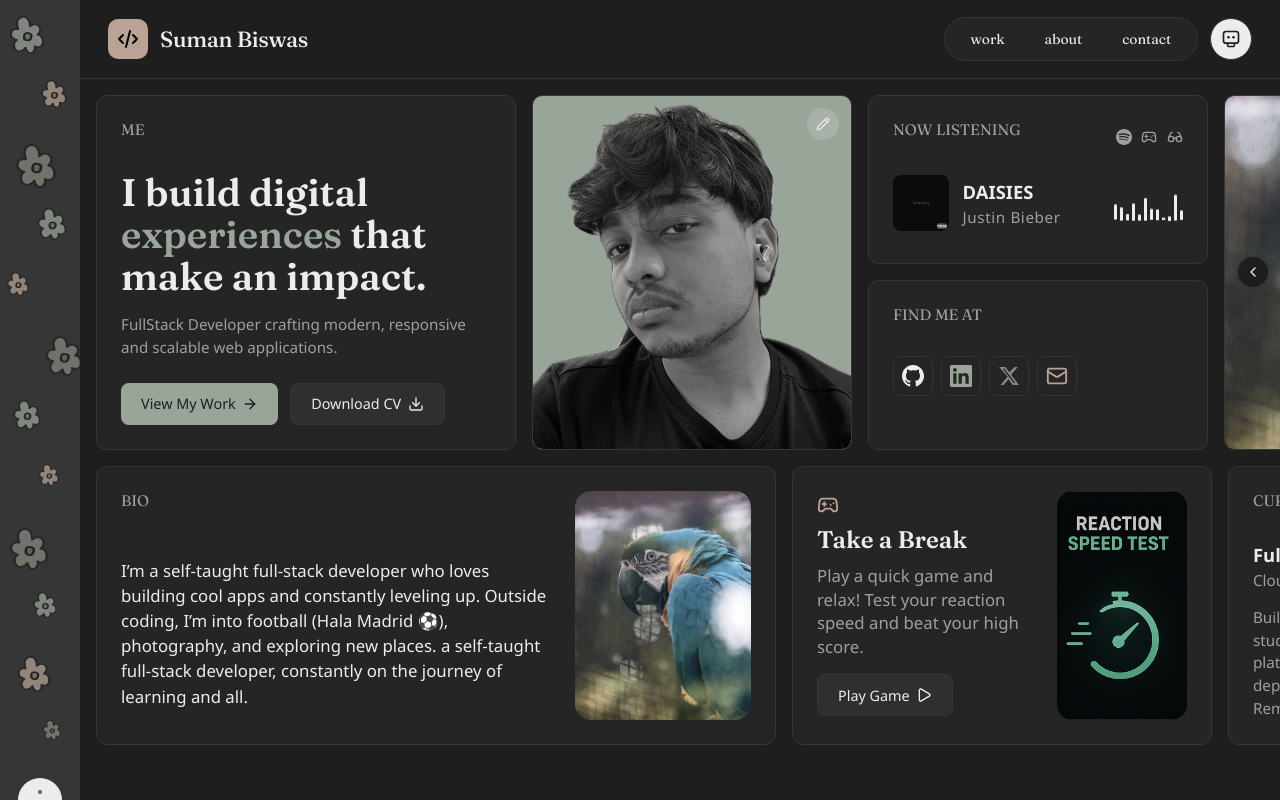
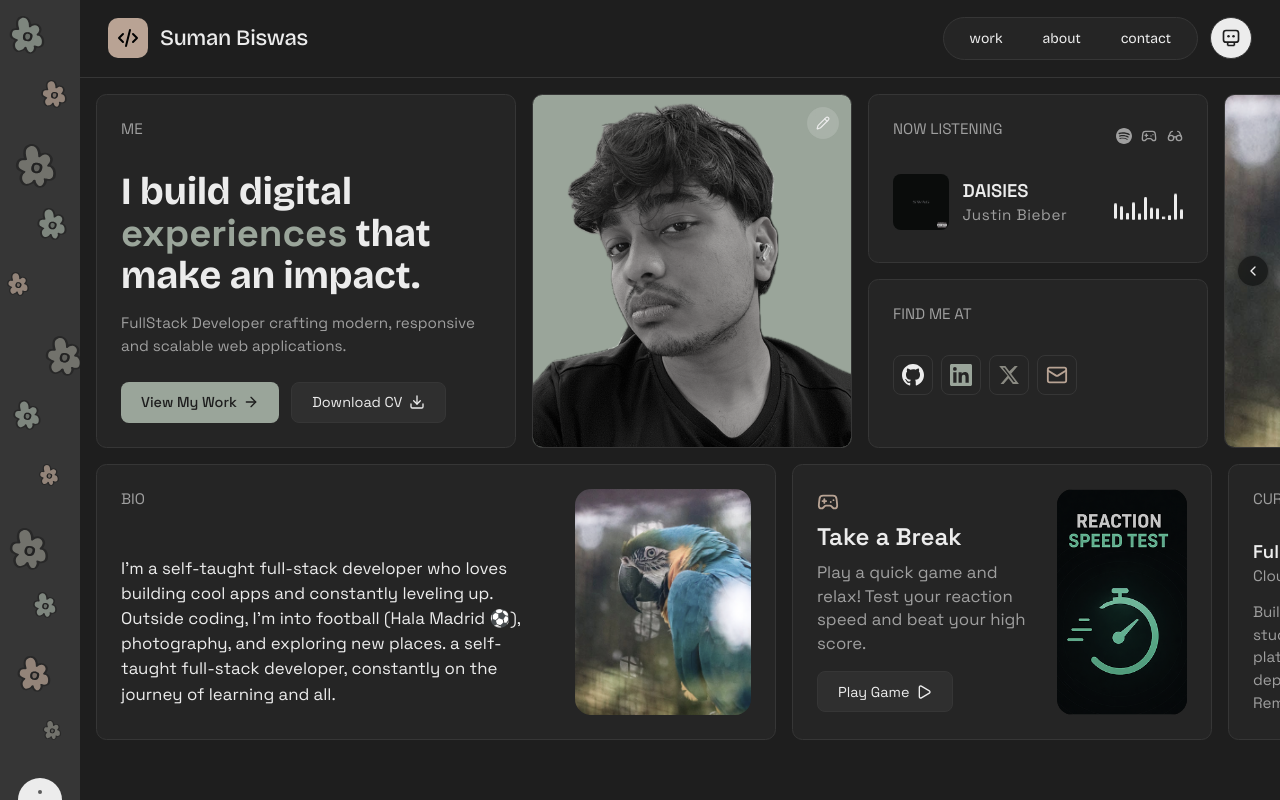
Before and after one commit to sumanbiswas7/sumanbiswas, a Next.js app: page / in a window 1280 px wide. Built offline with nearby package versions, Linux system fonts and the light colour scheme.

Commit message:
feat: more fonts for header and btns

```diff
--- a/src/components/BentoGrid/BentoGrid.module.scss
+++ b/src/components/BentoGrid/BentoGrid.module.scss
@@ -50,7 +50,7 @@
 }
 
 .headline {
-  font-family: $font-fraunces;
+  font-family: $font-display;
   font-size: $font-size-display;
   font-weight: 700;
   line-height: 1.1;
--- a/src/components/Navbar/Navbar.module.scss
+++ b/src/components/Navbar/Navbar.module.scss
@@ -47,7 +47,7 @@
 }
 
 .name {
-  font-family: $font-fraunces;
+  font-family: $font-display;
   font-size: 1.375rem;
   font-weight: 500;
   color: $color-text-primary;
@@ -55,7 +55,7 @@
 }
 
 .role {
-  font-family: $font-fraunces;
+  font-family: $font-display;
   font-size: 0.75rem;
   color: $color-text-secondary;
   font-weight: 300;
@@ -71,7 +71,7 @@
   padding: 0.375rem 0.5rem;
 
   a {
-    font-family: $font-fraunces;
+    font-family: $font-display;
     font-size: 0.875rem;
     font-weight: 400;
     color: $color-text-primary;
--- a/src/styles/_variables.scss
+++ b/src/styles/_variables.scss
@@ -10,7 +10,15 @@ $color-background-secondary: #2f2f2f;
 $color-text-primary: #ececec;
 $color-text-secondary: #9f9f9f;
 
-$font-fraunces: "Fraunces", serif;
+// Available fonts — swap $font-body / $font-display to try each
+$font-fraunces:           "Fraunces", serif;
+$font-bricolage:          "Bricolage Grotesque", sans-serif;
+$font-space-grotesk:      "Space Grotesk", sans-serif;
+$font-dm-serif:           "DM Serif Display", serif;
+$font-instrument:         "Instrument Serif", serif;
+
+$font-body:    $font-space-grotesk;
+$font-display: $font-bricolage;
 
 $font-size-sm: 0.8rem; // labels, badges, sparks
 $font-size-base: 0.95rem; // body text, captions
--- a/src/styles/globals.scss
+++ b/src/styles/globals.scss
@@ -1,6 +1,6 @@
 @use "variables" as *;
 
-@import url("https://fonts.googleapis.com/css2?family=Fraunces:ital,opsz,wght@0,9..144,300;0,9..144,400;0,9..144,500;0,9..144,600;1,9..144,300;1,9..144,400&display=swap");
+@import url("https://fonts.googleapis.com/css2?family=Fraunces:ital,opsz,wght@0,9..144,300;0,9..144,400;0,9..144,500;0,9..144,600;1,9..144,300;1,9..144,400&family=Bricolage+Grotesque:opsz,wght@12..96,300;12..96,400;12..96,500;12..96,600;12..96,700&family=Space+Grotesk:wght@300;400;500;600;700&family=DM+Serif+Display:ital@0;1&family=Instrument+Serif:ital@0;1&display=swap");
 
 *,
 *::before,
@@ -8,6 +8,7 @@
   box-sizing: border-box;
   margin: 0;
   padding: 0;
+  font-family: $font-body;
 }
 
 html,
@@ -16,7 +17,6 @@ body {
   color: $color-text-primary;
   height: 100%;
   overflow: hidden;
-  font-family: $font-fraunces;
 }
 
 a {
@@ -24,13 +24,8 @@ a {
   text-decoration: none;
 }
 
-p {
-  font-family: "Segoe UI", Tahoma, Geneva, Verdana, sans-serif;
-}
-
 button {
   cursor: pointer;
   border: none;
   background: none;
-  font-family: "Segoe UI", Tahoma, Geneva, Verdana, sans-serif;
 }
```
